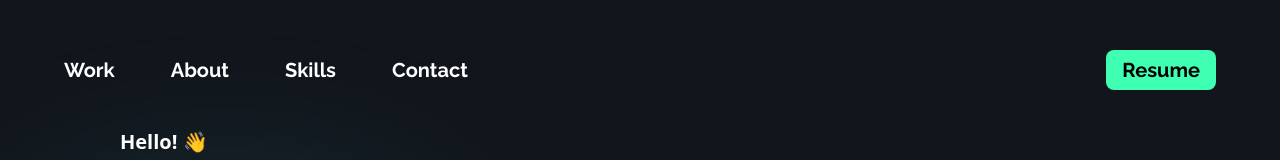
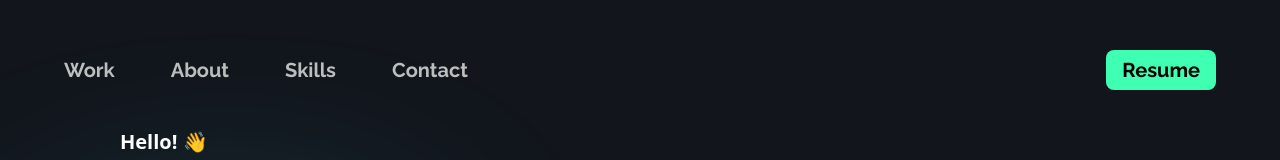
Before and after one commit to Bharath1910/bharathshanmugam.dev, a Next.js app: page / in a window 1280 px wide. Shown: the top 160 px of the page. Built offline with nearby package versions, Linux system fonts and the light colour scheme; a web font is replaced by a local one.

Commit message:
completed hover effect

```diff
--- a/components/Navbar.jsx
+++ b/components/Navbar.jsx
@@ -1,11 +1,21 @@
+import styles from '../styles/Navbar.module.css'
+
 function Navbar() {
   return (
     <div className="bg-background pt-14 text-xl flex place-content-between px-16 items-center">
         <ul className="flex text-white gap-14 font-raleway">
-            <li className="hover:text-complement hover:underline decoration-pink decoration-2 underline-offset-8"><a>Work</a></li>
-            <li className="hover:text-complement hover:underline decoration-pink decoration-2 underline-offset-8"><a>About</a></li>
-            <li className="hover:text-complement hover:underline decoration-pink decoration-2 underline-offset-8"><a>Skills</a></li>
-            <li className="hover:text-complement hover:underline decoration-pink decoration-2 underline-offset-8"><a>Contact</a></li>
+            <div className="relative">
+                <a className={styles.animate} href="#testing">Work</a>
+            </div>
+            <div className="relative">
+                <a className={styles.animate} href="#testing">About</a>
+            </div>
+            <div className="relative">
+                <a className={styles.animate} href="#testing">Skills</a>
+            </div>
+            <div className="relative">
+                <a className={styles.animate} href="#testing">Contact</a>
+            </div>
         </ul>
 
         <div>
--- /dev/null
+++ b/styles/Navbar.module.css
@@ -0,0 +1,24 @@
+.animate {
+    color: #bdbfbe;
+    transition: color 0.3s ease;
+}
+
+.animate:hover {
+    color: #fff;
+}
+
+.animate::after {
+    content: '';
+    position: absolute;
+    top: 36px;
+    left: -3px;
+    width: 0px;
+    height: 5px;
+    background-color: #FF3D8B;
+    z-index: 1;
+    transition: width 0.3s ease;
+}
+
+.animate:hover::after {
+    width: 110%;
+}
```
